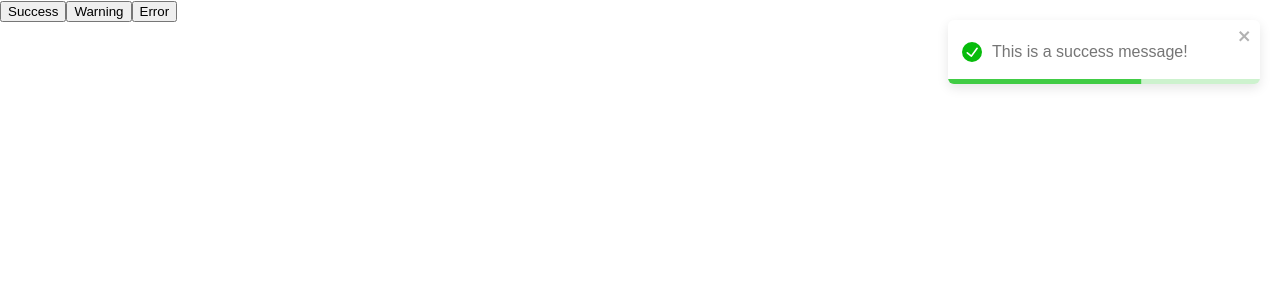
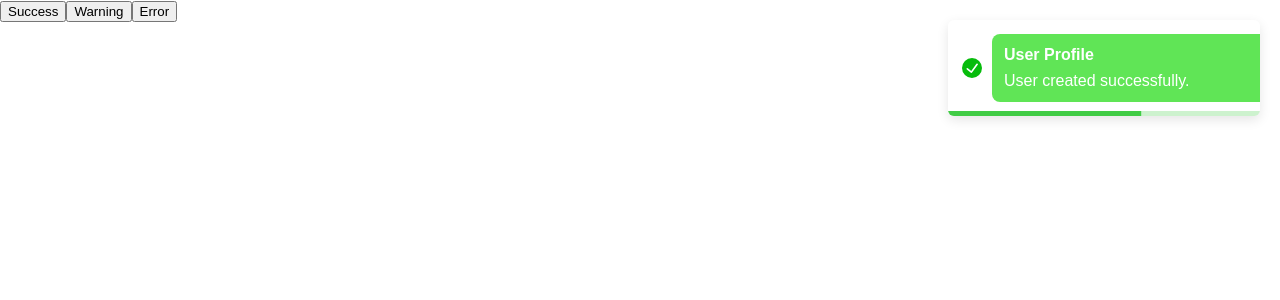
Before and after one commit to shanakasp/react-toastify-dynamic-alerts, a React (Create React App) app in the folder react-toastify-app/: page / in a window 1280 px wide. Both pictures are taken after a click on the button "Success". Shown: the top 300 px of the page. Built offline with nearby package versions, Linux system fonts and the light colour scheme.

Commit message:
changed 3 files

```diff
--- a/react-toastify-app/src/Home/Home.js
+++ b/react-toastify-app/src/Home/Home.js
@@ -2,33 +2,38 @@ import React from "react";
 import Toast from "../toast/Toast";
 
 const Home = () => {
+  const [alertTitle, setAlertTitle] = React.useState("");
   const [message, setMessage] = React.useState("");
   const [type, setType] = React.useState("");
 
   const handleClick1 = () => {
-    setMessage("This is a success message!");
+    setAlertTitle("User Profile");
+    setMessage("User created successfully.");
     setType("success");
   };
 
   const handleClick2 = () => {
-    setMessage("This is a warn message!");
-    setType("warn");
+    setAlertTitle("Warning");
+    setMessage("This is a warning message!");
+    setType("warning");
   };
 
   const handleClick3 = () => {
-    setMessage("This is a error message!");
+    setAlertTitle("Error");
+    setMessage("This is an error message!");
     setType("error");
   };
 
-  // Add a useEffect hook to reset the message and type states
+  // Add a useEffect hook to reset the message, type, and alertTitle states
   React.useEffect(() => {
     setMessage("");
     setType("");
-  }, [message, type]);
+    setAlertTitle("");
+  }, [message, type, alertTitle]);
 
   return (
     <div>
-      <Toast message={message} type={type} />
+      <Toast title={alertTitle} message={message} type={type} />
       <button onClick={handleClick1}>Success</button>
       <button onClick={handleClick2}>Warning</button>
       <button onClick={handleClick3}>Error</button>
--- /dev/null
+++ b/react-toastify-app/src/toast/CustomToast.css
@@ -0,0 +1,16 @@
+/* CustomToast.css */
+.custom-toast {
+  background-color: #60e556;
+  color: #fff;
+  border-radius: 8px;
+  padding: 12px;
+  width: 300px;
+}
+
+.toast-title {
+  font-weight: bold;
+}
+
+.toast-message {
+  margin-top: 8px;
+}
--- a/react-toastify-app/src/toast/Toast.js
+++ b/react-toastify-app/src/toast/Toast.js
@@ -1,29 +1,36 @@
-import { useEffect } from "react";
+import React, { useEffect } from "react";
 import { toast } from "react-toastify";
 import "react-toastify/dist/ReactToastify.css";
+import "./CustomToast.css"; // Import your custom CSS for styling
 
-const Toast = ({ message, type }) => {
+const Toast = ({ title, message, type }) => {
   useEffect(() => {
     if (message && type) {
       switch (type) {
         case "success":
-          toast.success(message);
+          toast.success(<ToastContent title={title} message={message} />);
           break;
         case "warning":
-          toast.warning(message);
+          toast.warning(<ToastContent title={title} message={message} />);
           break;
         case "error":
-          toast.error(message);
+          toast.error(<ToastContent title={title} message={message} />);
           break;
         default:
-          toast(message);
+          toast(<ToastContent title={title} message={message} />);
       }
     }
-  }, [message, type]);
+  }, [title, message, type]);
 
   // We don't need to return anything here since ToastContainer should be rendered in the App component
-
   return null;
 };
 
+const ToastContent = ({ title, message }) => (
+  <div className="custom-toast">
+    <div className="toast-title">{title}</div>
+    <div className="toast-message">{message}</div>
+  </div>
+);
+
 export default Toast;
```
